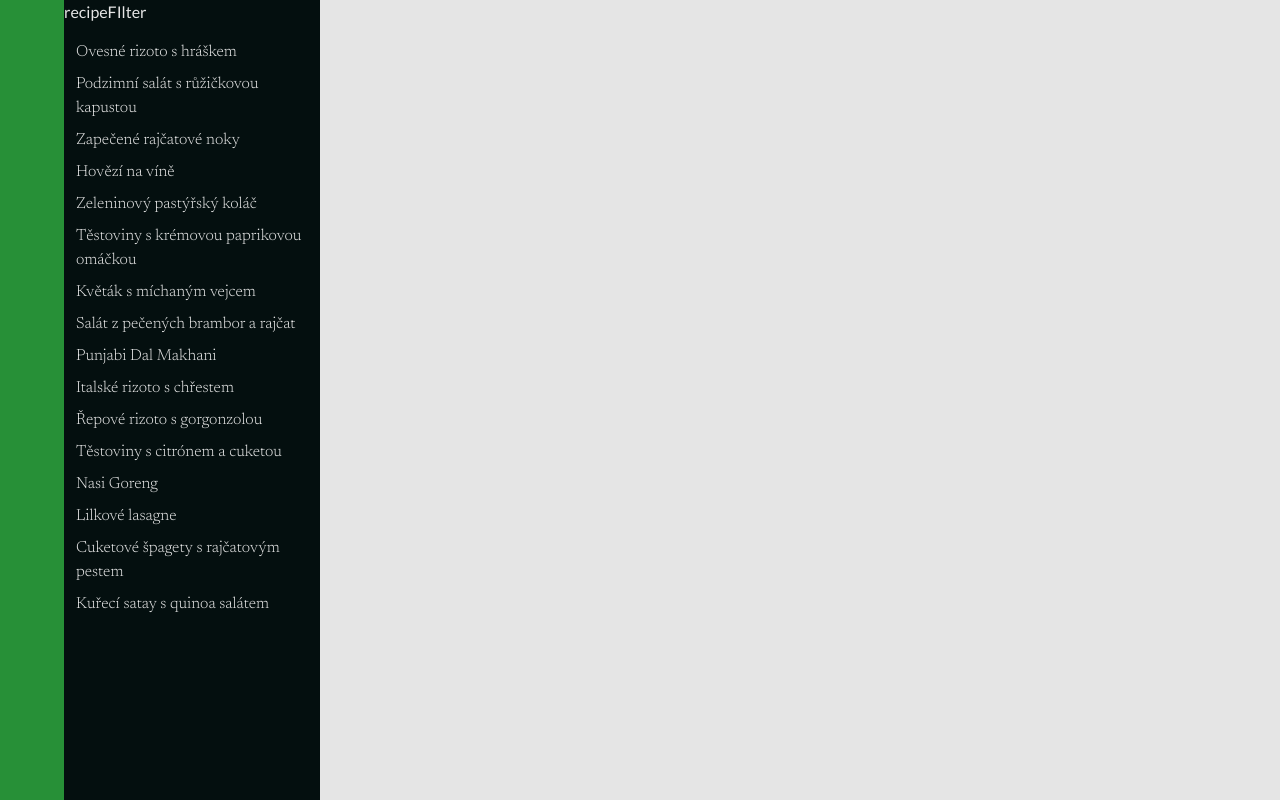
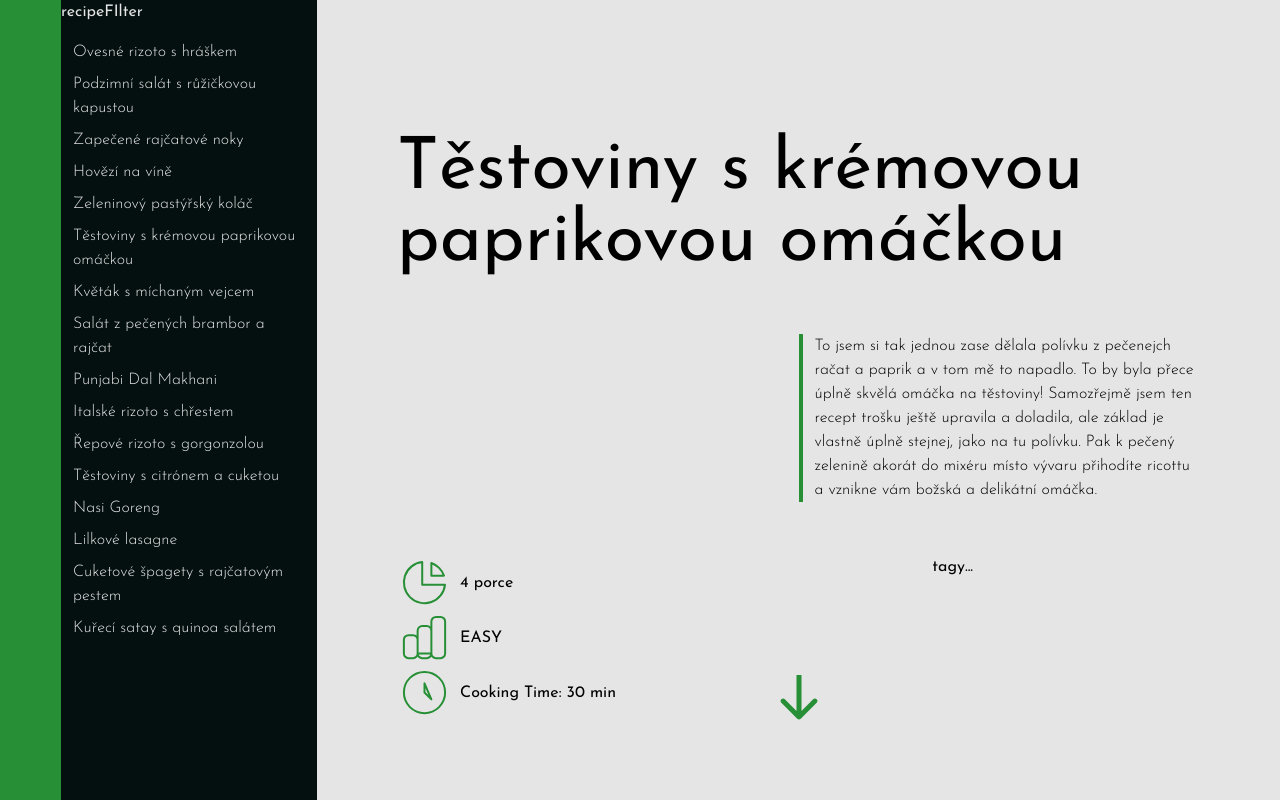
Before and after one commit to josefnagy/recipe-app, a React (Create React App) app: page / in a window 1280 px wide. Built offline with nearby package versions, Linux system fonts and the light colour scheme.

Commit message:
style()- added some styles for recipeDisplay

```diff
--- a/src/components/App.tsx
+++ b/src/components/App.tsx
@@ -5,7 +5,7 @@ import Recipes from './Recipes';
 
 const App: React.FC = () => {
     return (
-        <div className="flex h-screen font-body">
+        <div className="flex h-screen font-heading">
             <Aside />
             <Recipes />
             <RecipeDetail />
--- a/src/components/Aside.tsx
+++ b/src/components/Aside.tsx
@@ -1,7 +1,7 @@
 import React from 'react';
 
 const Aside: React.FC = () => {
-    return <div className="w-16 bg-primary"></div>;
+    return <div className="w-48 bg-primary"></div>;
 };
 
 export default Aside;
--- a/src/components/RecipeDetail.tsx
+++ b/src/components/RecipeDetail.tsx
@@ -1,7 +1,105 @@
 import React from 'react';
 
 const RecipeDetail: React.FC = () => {
-    return <div className="flex-auto bg-tertiary"></div>;
+    const renderRecipe = () => {
+        return (
+            <>
+                <div className="flex items-end justify-center flex-col h-full">
+                    <h2 className="text-7xl font-heading ">Těstoviny s krémovou paprikovou omáčkou</h2>
+                    <p className="w-1/2  mt-14 border-l-4 pl-3 border-primary font-light">
+                        To jsem si tak jednou zase dělala polívku z pečenejch račat a paprik a v tom mě to napadlo. To
+                        by byla přece úplně skvělá omáčka na těstoviny! Samozřejmě jsem ten recept trošku ještě upravila
+                        a doladila, ale základ je vlastně úplně stejnej, jako na tu polívku. Pak k pečený zelenině
+                        akorát do mixéru místo vývaru přihodíte ricottu a vznikne vám božská a delikátní omáčka.
+                    </p>
+                </div>
+                <div className="flex justify-between">
+                    <div className="w-1/3">
+                        <div className="flex items-center">
+                            <div>
+                                <svg
+                                    width="55"
+                                    height="55"
+                                    viewBox="0 0 55 55"
+                                    fill="none"
+                                    xmlns="http://www.w3.org/2000/svg"
+                                >
+                                    <path
+                                        d="M25.2083 7.00104C21.3479 7.43245 17.6879 8.94511 14.6493 11.3649C11.6107 13.7847 9.31716 17.0133 8.03257 20.6791C6.74799 24.3449 6.52458 28.299 7.38808 32.0862C8.25158 35.8733 10.1669 39.3397 12.9135 42.0864C15.6602 44.8331 19.1266 46.7484 22.9138 47.6119C26.701 48.4754 30.655 48.252 34.3208 46.9674C37.9866 45.6828 41.2152 43.3892 43.635 40.3507C46.0548 37.3121 47.5675 33.652 47.9989 29.7917H25.2083V7.00104Z"
+                                        stroke="#279037"
+                                        strokeWidth="2"
+                                        strokeLinecap="round"
+                                        strokeLinejoin="round"
+                                    />
+                                    <path
+                                        d="M46.9517 20.625H34.375V8.04834C37.2748 9.07713 39.9086 10.74 42.0843 12.9157C44.26 15.0914 45.9229 17.7252 46.9517 20.625V20.625Z"
+                                        stroke="#279037"
+                                        strokeWidth="2"
+                                        strokeLinecap="round"
+                                        strokeLinejoin="round"
+                                    />
+                                </svg>
+                            </div>
+                            <div className="ml-2">4 porce</div>
+                        </div>
+                        <div className="flex items-center">
+                            <div>
+                                <svg
+                                    width="55"
+                                    height="55"
+                                    viewBox="0 0 55 55"
+                                    fill="none"
+                                    xmlns="http://www.w3.org/2000/svg"
+                                >
+                                    <path
+                                        d="M20.625 43.5417V29.7917C20.625 28.5761 20.1421 27.4103 19.2826 26.5508C18.423 25.6912 17.2572 25.2083 16.0417 25.2083H11.4583C10.2428 25.2083 9.07697 25.6912 8.21743 26.5508C7.35789 27.4103 6.875 28.5761 6.875 29.7917V43.5417C6.875 44.7572 7.35789 45.923 8.21743 46.7826C9.07697 47.6421 10.2428 48.125 11.4583 48.125H16.0417C17.2572 48.125 18.423 47.6421 19.2826 46.7826C20.1421 45.923 20.625 44.7572 20.625 43.5417ZM20.625 43.5417V20.625C20.625 19.4094 21.1079 18.2436 21.9674 17.3841C22.827 16.5246 23.9928 16.0417 25.2083 16.0417H29.7917C31.0072 16.0417 32.173 16.5246 33.0326 17.3841C33.8921 18.2436 34.375 19.4094 34.375 20.625V43.5417H20.625ZM20.625 43.5417C20.625 44.7572 21.1079 45.923 21.9674 46.7826C22.827 47.6421 23.9928 48.125 25.2083 48.125H29.7917C31.0072 48.125 32.173 47.6421 33.0326 46.7826C33.8921 45.923 34.375 44.7572 34.375 43.5417H20.625ZM34.375 43.5417V11.4583C34.375 10.2428 34.8579 9.07697 35.7174 8.21743C36.577 7.35789 37.7428 6.875 38.9583 6.875H43.5417C44.7572 6.875 45.923 7.35789 46.7826 8.21743C47.6421 9.07697 48.125 10.2428 48.125 11.4583V43.5417C48.125 44.7572 47.6421 45.923 46.7826 46.7826C45.923 47.6421 44.7572 48.125 43.5417 48.125H38.9583C37.7428 48.125 36.577 47.6421 35.7174 46.7826C34.8579 45.923 34.375 44.7572 34.375 43.5417Z"
+                                        stroke="#279037"
+                                        strokeWidth="2"
+                                        strokeLinecap="round"
+                                        strokeLinejoin="round"
+                                    />
+                                </svg>
+                            </div>
+                            <div className="ml-2">EASY</div>
+                        </div>
+                        <div className="flex items-center">
+                            <div>
+                                <svg
+                                    width="55"
+                                    height="55"
+                                    viewBox="0 0 55 55"
+                                    fill="none"
+                                    xmlns="http://www.w3.org/2000/svg"
+                                >
+                                    <path
+                                        d="M27.5 18.3333V27.5L34.375 34.375L27.5 18.3333ZM48.125 27.5C48.125 30.2085 47.5915 32.8905 46.555 35.3928C45.5185 37.8952 43.9993 40.1689 42.0841 42.0841C40.1689 43.9993 37.8952 45.5185 35.3928 46.555C32.8905 47.5915 30.2085 48.125 27.5 48.125C24.7915 48.125 22.1095 47.5915 19.6072 46.555C17.1048 45.5185 14.8311 43.9993 12.9159 42.0841C11.0007 40.1689 9.48149 37.8952 8.44498 35.3928C7.40848 32.8905 6.875 30.2085 6.875 27.5C6.875 22.0299 9.04798 16.7839 12.9159 12.9159C16.7839 9.04799 22.0299 6.875 27.5 6.875C32.9701 6.875 38.2161 9.04799 42.0841 12.9159C45.952 16.7839 48.125 22.0299 48.125 27.5Z"
+                                        stroke="#279037"
+                                        strokeWidth="2"
+                                        strokeLinecap="round"
+                                        strokeLinejoin="round"
+                                    />
+                                </svg>
+                            </div>
+                            <div className="ml-2">
+                                <span>Cooking Time: </span>30 min
+                            </div>
+                        </div>
+                    </div>
+                    <div className="self-end w-1/3 flex justify-center">
+                        <svg width="38" height="45" viewBox="0 0 38 45" fill="none" xmlns="http://www.w3.org/2000/svg">
+                            <path
+                                d="M17.2322 43.7678C18.2085 44.7441 19.7915 44.7441 20.7678 43.7678L36.6777 27.8579C37.654 26.8816 37.654 25.2986 36.6777 24.3223C35.7014 23.346 34.1184 23.346 33.1421 24.3223L19 38.4645L4.85787 24.3223C3.88155 23.346 2.29864 23.346 1.32233 24.3223C0.346021 25.2986 0.346021 26.8816 1.32233 27.8579L17.2322 43.7678ZM16.5 1.09278e-07L16.5 42L21.5 42L21.5 -1.09278e-07L16.5 1.09278e-07Z"
+                                fill="#279037"
+                            />
+                        </svg>
+                    </div>
+                    <div className="w-1/3">tagy...</div>
+                </div>
+            </>
+        );
+    };
+
+    return <div className="flex-auto bg-tertiary p-20 flex flex-col">{renderRecipe()}</div>;
 };
 
 export default RecipeDetail;
--- a/src/components/RecipeList.tsx
+++ b/src/components/RecipeList.tsx
@@ -26,7 +26,7 @@ const renderRecipes = recipes.map((recipe) => (
 ));
 
 const RecipeList: React.FC = () => {
-    return <div className="font-heading font-light py-3 ">{renderRecipes}</div>;
+    return <div className="font-heading font-light py-3 w-64">{renderRecipes}</div>;
 };
 
 export default RecipeList;
--- a/src/index.css
+++ b/src/index.css
@@ -1,6 +1,4 @@
-@import url('https://fonts.googleapis.com/css2?family=Newsreader:wght@300;400;700&display=swap');
-
-@import url('https://fonts.googleapis.com/css2?family=Lato:wght@300;400;700&family=Newsreader:wght@300;400;700&display=swap');
+@import url('https://fonts.googleapis.com/css2?family=Josefin+Sans:wght@100;300;400;700&family=Open+Sans+Condensed:wght@300&display=swap');
 
 @tailwind base;
 @tailwind components;
--- a/tailwind.config.js
+++ b/tailwind.config.js
@@ -3,8 +3,8 @@ module.exports = {
     theme: {
         extend: {
             fontFamily: {
-                body: ['Lato', 'sans-serif'],
-                heading: ['Newsreader', 'serif'],
+                body: ['Open Sans Condensed', 'sans-serif'],
+                heading: ['Josefin Sans', 'sans-serif'],
             },
             colors: {
                 primary: '#279037',
```
